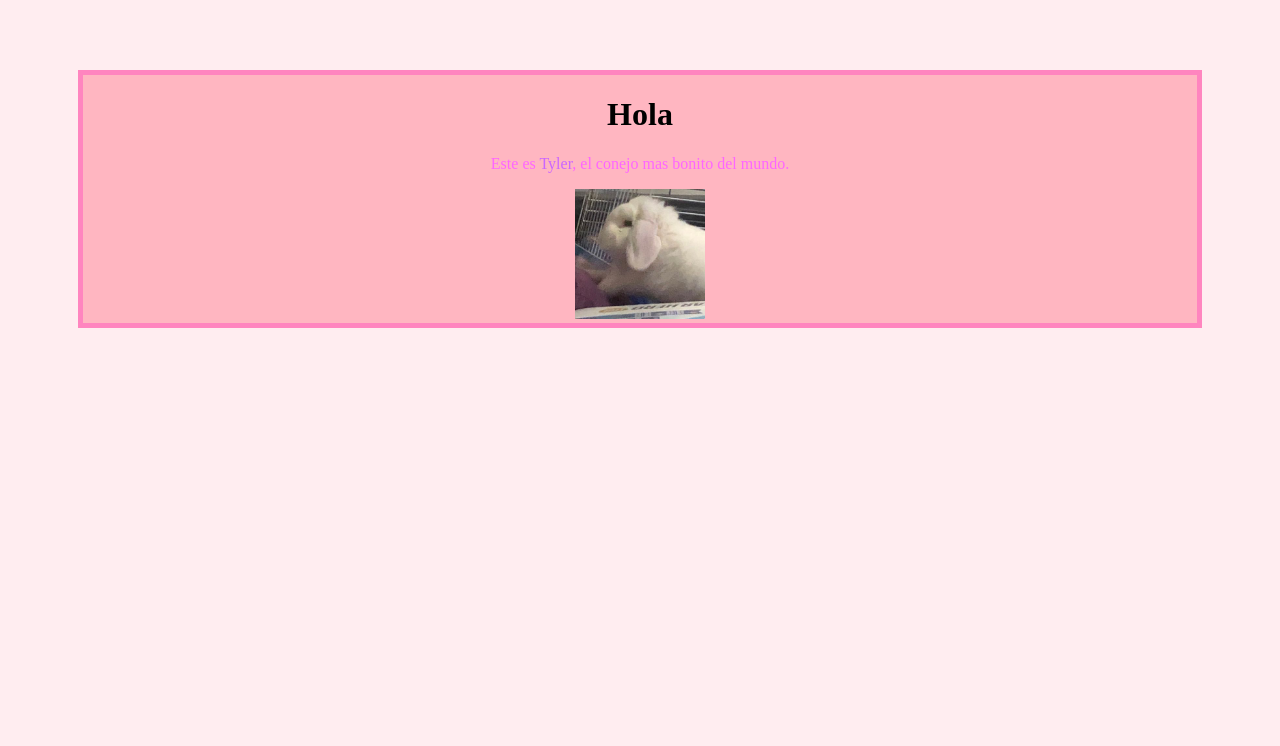
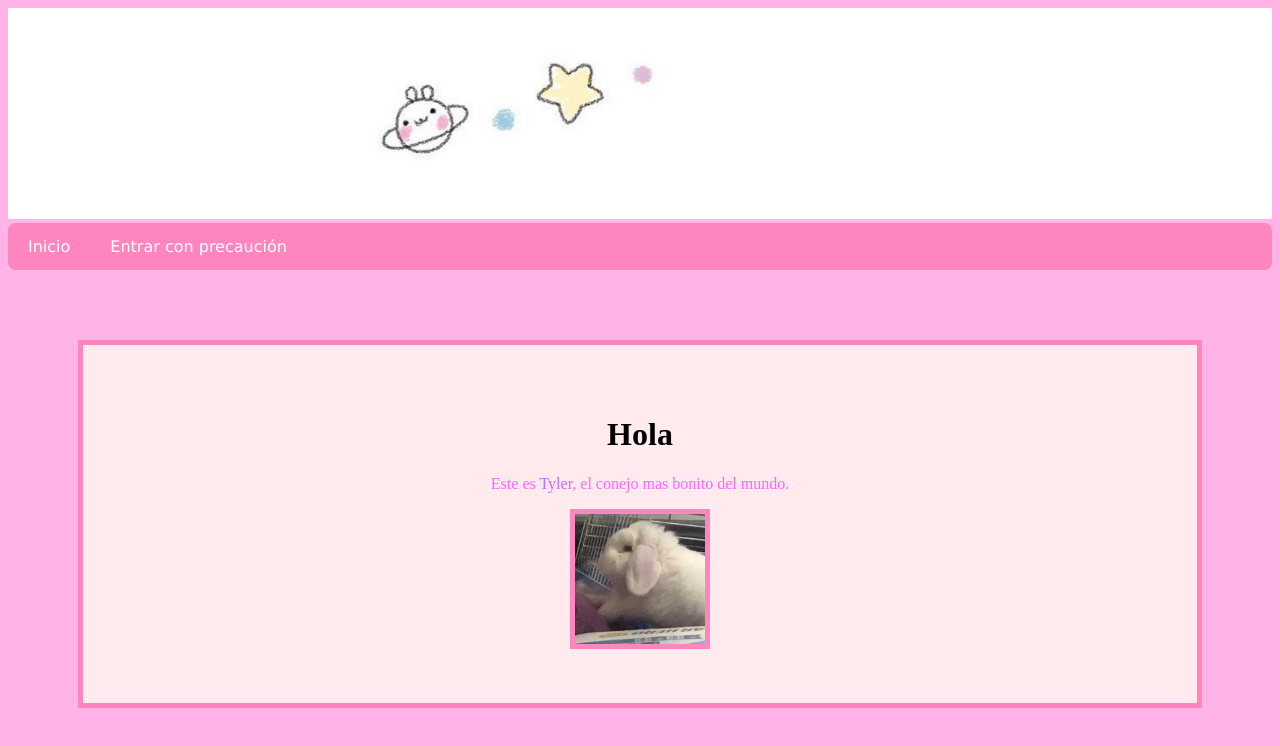
Before and after one commit to Soy-Laura/soy-laura.github.io, a plain HTML site: page index.html in a window 1280 px wide. Drawn offline with Linux system fonts and the light colour scheme.

Commit message:
cositas mal hechas pero hechas

```diff
--- a/css/css.css
+++ b/css/css.css
@@ -1,24 +1,55 @@
 /*no se por que no se ve nada*/
-/*color bonito claro #FFEAEE este oscuro #FFB6C1 body #FFEDF0*/
+/*color bonito claro #FFEAEE ; color de atras #FFB6C1 body #FFEDF0*/
 body {
-	background-color: #FFEDF0
+	background-color: #FFB3E6 ;
+}
+
+.header {
+		padding: auto ;
+		margin: auto ;
+}
+
+.menu {
+	background-color: #FF85BF;
+	border-radius: 8px;
+	font-family: verdana;
+	overflow: hidden;
+}
+
+a {
+	padding: 14px 20px;
+	text-align: center;
+	float: left ;
+	display: block;
+	text-decoration-line: none;
+	text-decoration-style: solid;
+	text-decoration-color: currentcolor;
+	color: white;
 }
 
 .contenedor {
-			border: 5px solid #FF85BF
-;
-			margin: 70px;
-			background-color: #FFB6C1;
-			text-align: center
+			border-style: solid ;
+			border-width: 5px;
+			border-color:  #FF85BF ;
 
+			margin: 70px ;
+			background-color: #FFEAEE ;
+			text-align: center ;
+			padding: 50px ;
 			}
 
+#tylerim {
+	border-width: 5px ;
+	border-style: solid ;
+	border-color: #FF85BF ;
+}
 
+.tyler {
+	font-family: montserrat;
+}
 
-		}
-img {border: 2px solid #FF85BF
+span {
+	color: #CC66FF ;
 }
-span {
-	color: #CC66FF
-}
-p { color: #FF66FF}
+p { color: #FF66FF
+;}
--- a/index.html
+++ b/index.html
@@ -5,13 +5,22 @@
 	<link rel="stylesheet" type="text/css" href="./css/css.css">
 </head>
 <body>
+	<div class="header">
+		<img src="./fotos/cositabonita.jpg" width="100%">
+	</div>
+
+	<div class="menu">
+		<a href="https://soy-laura.github.io" target="_blank" >Inicio</a>
+		<a href="https://www.youtube.com/watch?v=asRSR838W5c" target="_blank" >Entrar con precaución</a>
+	</div>
+
 	<div class="contenedor">
 <div class="hola">
 <h1>Hola</h1>
 </div>
 <div class="tyler">
 	<p>Este es <span>Tyler</span>, el conejo mas bonito del mundo.</p>
-<img src="./fotos/Tylercito.jpg" height="130px" width="130px">
+<img id="tylerim" src="./fotos/Tylercito.jpg" height="130px" width="130px">
 </div>
 </div>
 </body>
```
Also changed, not shown: fotos/cositabonita.jpg (added), fotos/header_conejito.jpg (added), 2 other files.
